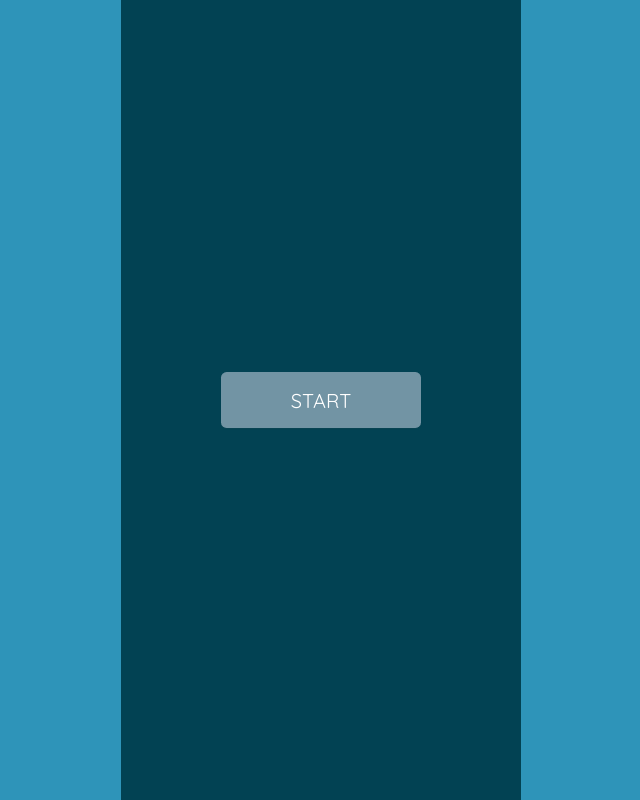
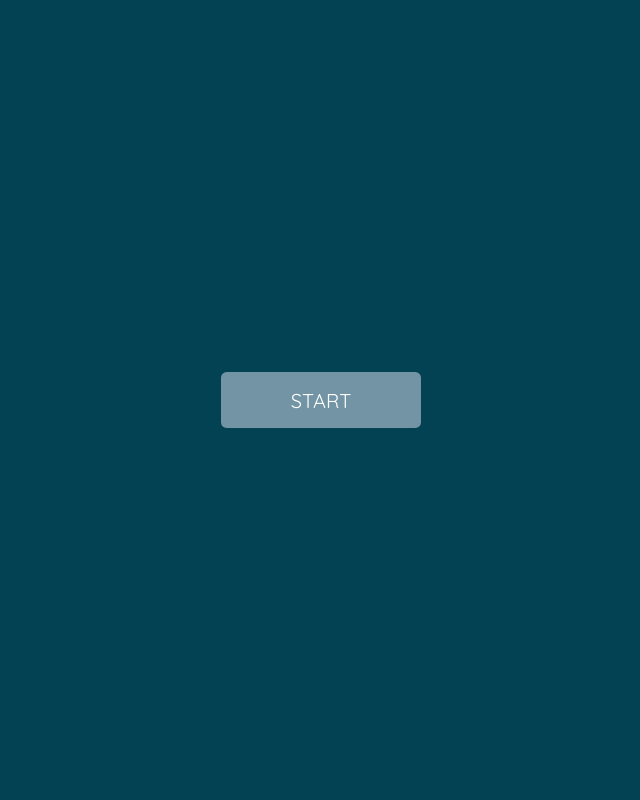
Before and after one commit to NikolasFMS/ToT_helpher, a plain HTML site: page index.html in a window 1280 px wide. Shown: the whole page, without its empty margins (319-959 px from the left). Drawn offline with Linux system fonts and the light colour scheme.

Commit message:
Update styles.css

```diff
--- a/css/styles.css
+++ b/css/styles.css
@@ -13,7 +13,7 @@ body {
     font-weight: 400;
     font-style: normal;
     color: #fff;
-    background-color: #2e94b9;
+    background-color: #024253;
 }
 
 .app {
```
